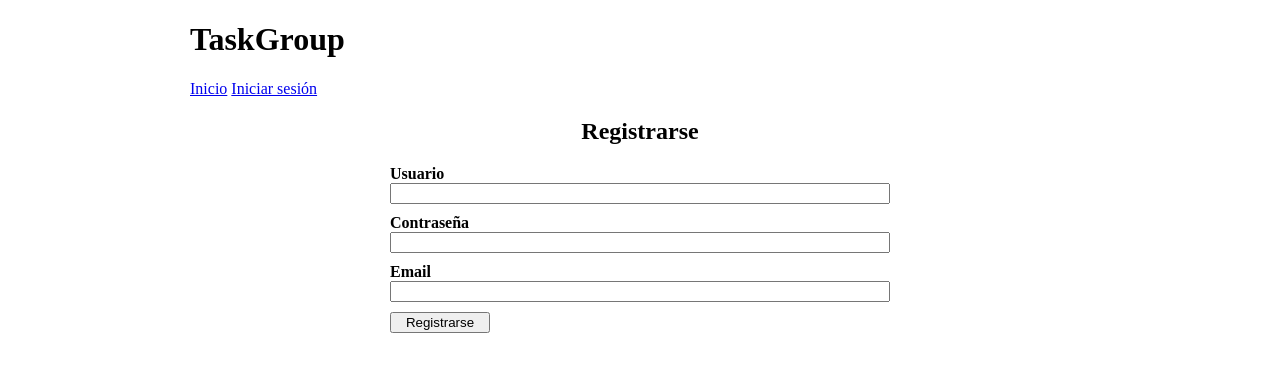
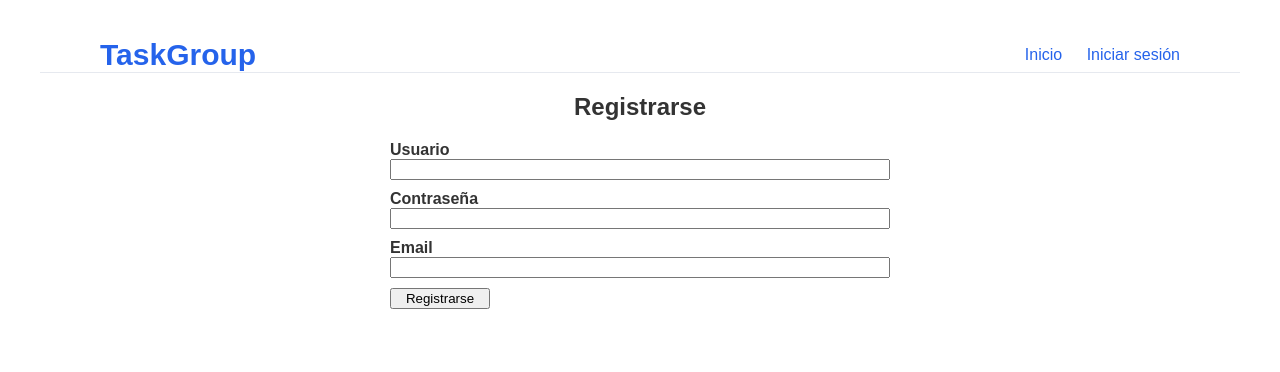
Before and after one commit to Daviiiiid123/TaskGroup, a PHP site: page /register.html in a window 1280 px wide. Shown: the top 372 px of the page. Run offline with PHP 8.4, Linux system fonts and the light colour scheme.

Commit message:
puse el mismo css para todos, cambie carpeta style por styles

```diff
--- a/login.html
+++ b/login.html
@@ -3,8 +3,8 @@
     <head>
         <meta charset="UTF-8">
         <meta name="viewport" content="width=device-width, initial-scale=1.0">
-        <link href="style/style.css" rel="stylesheet" type="text/css" media="all">
-        <link href="style/login.css" rel="stylesheet" type="text/css" media="all">
+        <link href="styles/login.css" rel="stylesheet" type="text/css" media="all">
+        <link rel="stylesheet" href="styles/styles.css">
         <title>Iniciar sesión</title>
     </head>
     <body>
--- a/register.html
+++ b/register.html
@@ -3,8 +3,9 @@
     <head>
         <meta charset="UTF-8">
         <meta name="viewport" content="width=device-width, initial-scale=1.0">
-        <link href="style/style.css" rel="stylesheet" type="text/css" media="all">
-        <link href="style/login.css" rel="stylesheet" type="text/css" media="all">
+        <!-- <link href="style/styles.css" rel="stylesheet" type="text/css" media="all"> -->
+        <link href="styles/login.css" rel="stylesheet" type="text/css" media="all">
+        <link rel="stylesheet" href="styles/styles.css">
         <title>Registrarse</title>
     </head>
     <body>
--- a/styles/styles.css
+++ b/styles/styles.css
@@ -1,11 +1,18 @@
 /* Minimal CSS for index.html */
-:root{ --bg:#f8fafc; --card:#ffffff; --accent:#2563eb; --muted:#6b7280 }
+:root{ --bg:#ffffff; --card:#ffffff; --accent:#2563eb; --muted:#6b7280 }
 body {
     font-family: Arial, sans-serif;
     background-color: var(--bg);
     color: #333;
-    margin: 3%;
+    /* margin: 3% 5%; */
     padding: 0;
+    /* centrar el contenido */
+    max-width: 1200px;
+    margin-left: auto;
+    margin-right: auto;
+    margin-top: 3%;
+    margin-bottom: auto;
+
 }
 
 /* Header layout using Flexbox */
@@ -16,6 +23,14 @@ header{
     background:var(--card);
     padding:0px 5%;
     border-bottom:1px solid #e6e9ef;
+
 }
 header h1{margin:0;font-size:30px;color:var(--accent)}
 header nav{margin-left:0px}
+/* Navigation links styling */
+header nav a{
+    text-decoration:none;
+    color:var(--accent);
+    margin-left:20px;
+    font-size:16px;
+}
```
Also changed, not shown: styles/login.css (renamed from style/login.css).
